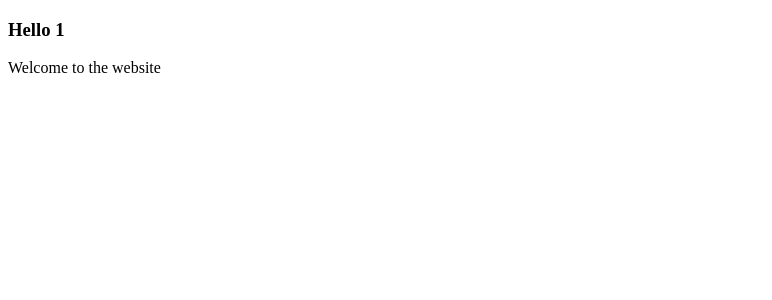
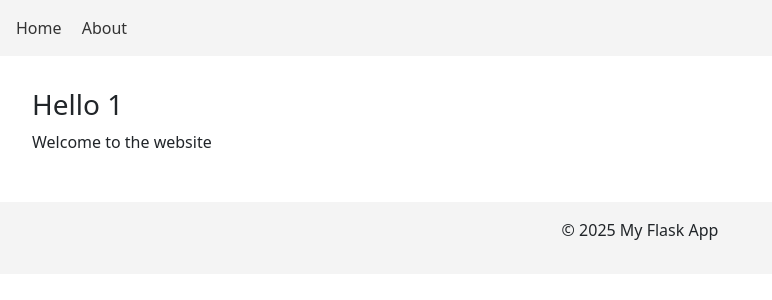
Before and after one commit to harshd3004/flask-learning, a Flask app: page /user/1 in a window 1280 px wide. Shown: the top 300 px of the page, without its empty margins (0-772 px from the left). Run offline with Flask 3, Linux system fonts and the light colour scheme.

Commit message:
Organized static files and integrated CSS/JS using url_for function

```diff
--- a/app.py
+++ b/app.py
@@ -1,18 +1,19 @@
 from flask import Flask,render_template
+from datetime import datetime
 
 app = Flask(__name__)
 
 @app.route('/')
 def home():
-    return render_template('index.html')
+    return render_template('index.html', now=datetime.now())
 
 @app.route('/about')
 def about():
-    return render_template('about.html')
+    return render_template('about.html', now=datetime.now())
 
 @app.route('/user/<uname>')
 def greetUser(uname):
-    return render_template('greet_user.html',username=uname)
+    return render_template('greet_user.html',username=uname, now=datetime.now())
 
 if __name__ == '__main__':
     app.run(debug=True)
--- /dev/null
+++ b/static/css/style.css
@@ -0,0 +1,32 @@
+body {
+    font-family: Arial, sans-serif;
+    line-height: 1.6;
+    margin: 0;
+    padding: 0;
+    color: #333;
+}
+
+nav {
+    background: #f4f4f4;
+    padding: 1rem;
+}
+
+nav a {
+    margin-right: 1rem;
+    text-decoration: none;
+    color: #333;
+}
+
+nav a:hover {
+    color: #007bff;
+}
+
+.content {
+    padding: 2rem;
+}
+
+footer {
+    background: #f4f4f4;
+    padding: 1rem;
+    text-align: center;
+}
--- /dev/null
+++ b/static/js/main.js
@@ -0,0 +1,4 @@
+document.addEventListener("DOMContentLoaded",function() {
+    console.log("Website loaded succesfully");
+    alert('Welcome!!!')
+})
--- a/templates/base.html
+++ b/templates/base.html
@@ -2,6 +2,8 @@
   <html lang="en">
     <head>
       <title>{% block title %} My Flask app {% endblock %}</title>
+      <link rel="stylesheet" href="{{url_for('static',filename='css/style.css')}}">
+      <link href="https://cdn.jsdelivr.net/npm/bootstrap@5.3.0/dist/css/bootstrap.min.css" rel="stylesheet">
     </head>
     <body>
       <nav>
@@ -11,10 +13,12 @@
 
       <div class="content">{% block content %} {% endblock %}</div>
 
-      <p>This text is from base.html</p>
 
       <footer>
-        <p>&copy; 2023 My Flask App</p>
+        <p>&copy; {{ now.year }} My Flask App</p>
       </footer>
+
+      <script src="https://cdn.jsdelivr.net/npm/bootstrap@5.3.0/dist/js/bootstrap.bundle.min.js"></script>
+      <script src="{{url_for('static',filename='js/main.js')}}"></script>
     </body>
   </html>
--- a/templates/greet_user.html
+++ b/templates/greet_user.html
@@ -1,11 +1,8 @@
-<!DOCTYPE html>
-<html lang="en">
-  <head>
-    <meta charset="UTF-8" />
-    <title>Greeting user</title>
-  </head>
-  <body>
-    <h3>Hello {{username}}</h3>
-    <p>Welcome to the website</p>
-  </body>
-</html>
+{% extends "base.html" %}
+
+{% block title %}Greeting user{% endblock %}
+
+{% block content %}
+<h3>Hello {{username}}</h3>
+<p>Welcome to the website</p>
+{% endblock %}
```
Also changed, not shown: README.md.
